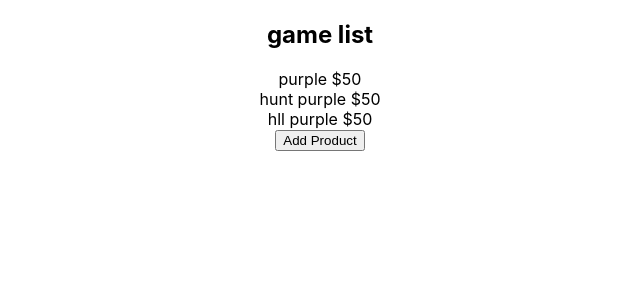
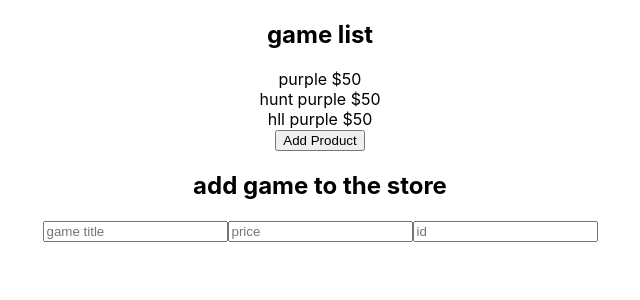
Before and after one commit to AnsonLoHK/Shopping-Cart-Typescript, a React (Create React App) app in the folder shopping-cart/: page / in a window 1280 px wide. Shown: the top 300 px of the page, without its empty margins (320-960 px from the left). Built offline with nearby package versions, Linux system fonts and the light colour scheme.

Commit message:
- 重新構建資料夾結構 - 定義ProductForm元件 - 對ProductList 定義 type 型態

```diff
--- a/shopping-cart/src/App.tsx
+++ b/shopping-cart/src/App.tsx
@@ -1,12 +1,14 @@
 import React from "react";
 
 import "./App.css";
-import ProducstList from "./Products/ProducstList";
+import ProducstList from "./features/Products/ProducstList";
+import ProductForm from "./features/Products/ProductForm";
 
 function App() {
   return (
     <div className="App">
       <ProducstList />
+      <ProductForm />
     </div>
   );
 }
--- a/shopping-cart/src/Products/ProducstList.tsx
+++ b/shopping-cart/src/features/Products/ProducstList.tsx
@@ -20,14 +20,15 @@ const initialProducst = [
   },
 ];
 
-interface Product {
+// TODO: 定義 useState 初始值的 interface
+export interface Product {
   title: string;
-  price: string;
+  price: number;
   id: string;
 }
 
 const ProducstList: React.FC<ProducstListProps> = ({}) => {
-  const [products, setProducts] = useState(initialProducst);
+  const [products, setProducts] = useState<Product[]>(initialProducst);
 
   const AddProduct = () =>
     setProducts((prevProducts) => [
@@ -77,5 +78,5 @@ export const ButtonPrimary: React.FC<ButtonProps> = (props) => {
   return <button {...rest}>{children}</button>;
 };
 
-// TODO!: 參考
+// TODO!: 參考資源
 // https://stackoverflow.com/questions/60436233/creating-a-custom-button-in-react-typescript-and-add-onclick-event
--- /dev/null
+++ b/shopping-cart/src/features/Products/ProductForm.tsx
@@ -0,0 +1,23 @@
+import React from "react";
+
+interface ProductFormProps {}
+
+const ProductForm: React.FC<ProductFormProps> = ({}) => {
+  const placeholder = {
+    gametitle: "game title",
+    price: "price",
+    id: "id",
+  };
+  return (
+    <>
+      <h2>add game to the store </h2>
+      <form>
+        <input type="text" placeholder={placeholder.gametitle} />
+        <input type="number" placeholder={placeholder.price} />
+        <input type="text" placeholder={placeholder.id} />
+      </form>
+    </>
+  );
+};
+
+export default ProductForm;
```
